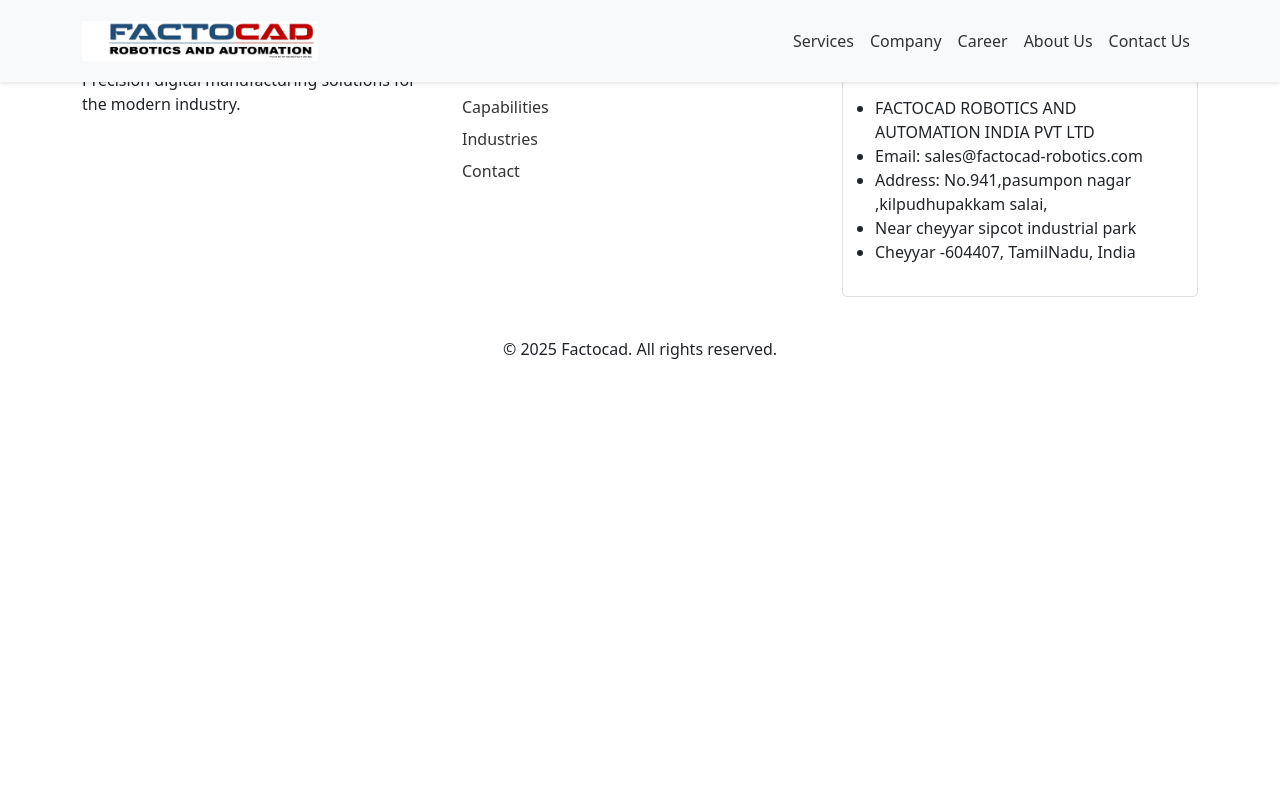
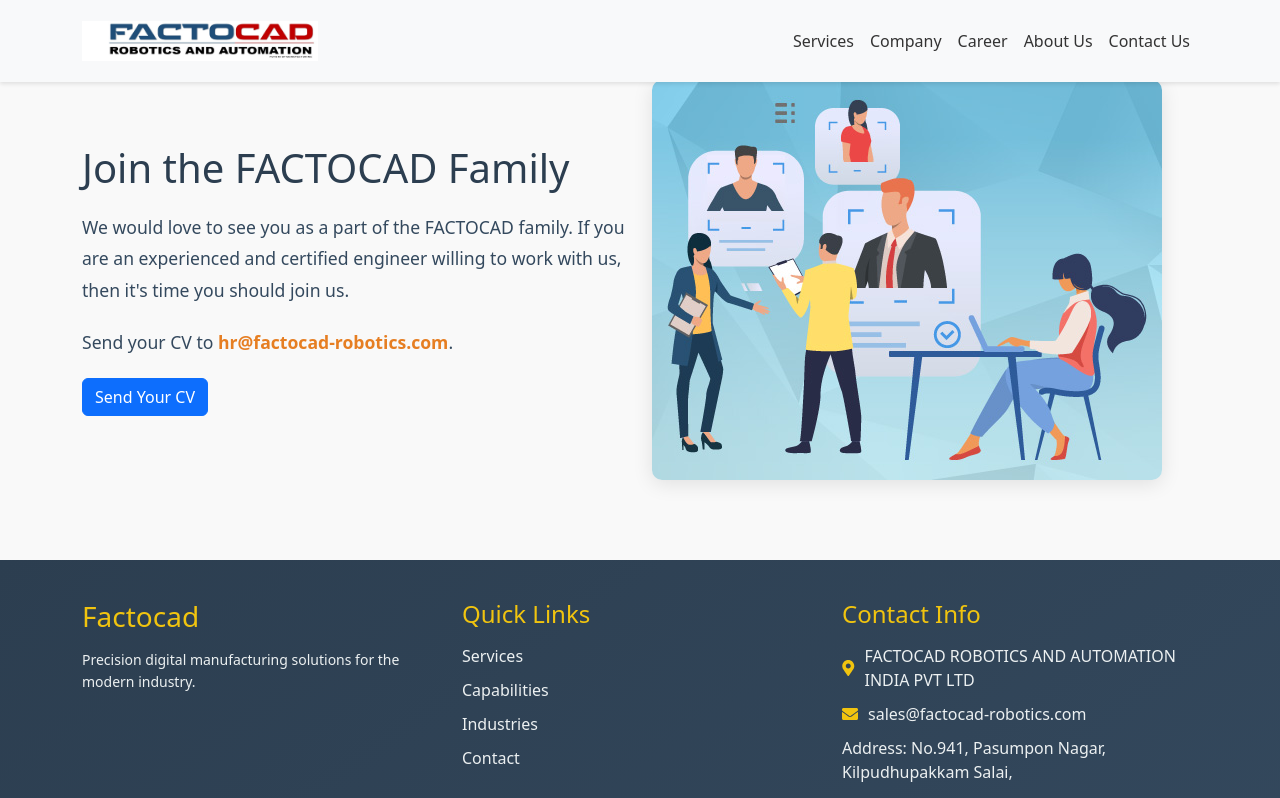
Before and after one commit to Manijmk/factocadproject2, a React (Create React App) app: page /career in a window 1280 px wide. Shown: the top 798 px of the page. Built offline with nearby package versions, Linux system fonts and the light colour scheme.

Commit message:
implemented career

```diff
--- a/src/App.css
+++ b/src/App.css
@@ -73,7 +73,7 @@
   padding-left: 2rem;
 }
 
-.section-title {
+/* .section-title {
   font-size: 2.5rem;
   color: #007bff;
   margin-bottom: 1.5rem;
@@ -88,7 +88,7 @@
   width: 50px;
   height: 3px;
   background: #007bff;
-}
+} */
 
 /* Parallax-Like Effect */
 .about-image {
@@ -116,10 +116,8 @@
 }
 
 .service-card {
-  /* background: #333; */
   padding: 2rem;
   border-radius: 5px;
-  /* transition: transform 0.3s ease; */
   height: 100%;
   background-color: var(--light-bg);
   border: 1px solid var(--light-border);
@@ -134,16 +132,81 @@
 .service-icon svg {
   width: 50px;
   height: 50px;
-  color: var(--primary-blue);
+  color: var(--light-bg);
   margin-bottom: 1rem;
 }
 
 .service-card h3 {
-  color: var(--primary-blue);
+  color: var(--light-bg);
 }
 
 .service-card p {
-  color: var(--light-text);
+  color: var(--light-bg);
+}
+
+/* Services Section */
+.services-section {
+  background-color: #f9f9f9; /* Light background */
+  padding: 60px 0;
+}
+
+.section-title {
+  text-align: center;
+  font-size: 2.5rem;
+  color: #2c3e50; /* Dark text color */
+  margin-bottom: 40px;
+}
+
+.service-card {
+  position: relative;
+  height: 300px;
+  background-size: cover;
+  background-position: center;
+  border-radius: 10px;
+  overflow: hidden;
+  display: flex;
+  align-items: center;
+  justify-content: center;
+  text-align: center;
+  transition: transform 0.3s ease, box-shadow 0.3s ease;
+}
+
+.service-card:hover {
+  transform: translateY(-10px);
+  box-shadow: 0 10px 20px rgba(0, 0, 0, 0.2);
+}
+
+.service-overlay {
+  position: absolute;
+  top: 0;
+  left: 0;
+  width: 100%;
+  height: 100%;
+  background-color: rgba(0, 0, 0, 0.5); /* Dark overlay for better text visibility */
+  z-index: 1;
+}
+
+.service-content {
+  position: relative;
+  z-index: 2;
+  color: #fff; /* White text color */
+  padding: 20px;
+}
+
+.service-icon {
+  font-size: 3rem;
+  margin-bottom: 15px;
+  color: #f1c40f; /* Icon color */
+}
+
+.service-content h3 {
+  font-size: 1.5rem;
+  margin-bottom: 10px;
+}
+
+.service-content p {
+  font-size: 1rem;
+  line-height: 1.5;
 }
 
 /* Capabilities Section */
@@ -189,7 +252,6 @@
   }
 }
 
-/* Industries Section */
 /* Industries Section */
 .industries-section {
   background-color: var(--light-bg);
@@ -266,31 +328,89 @@
 
 /* Footer Section */
 .footer-section {
-  /* background: #1a1a1a; */
-  background-color: var(--light-bg);
-  border-top: 2px solid var(--primary-blue);
+  background: linear-gradient(145deg, #2c3e50, #34495e); /* Dark gradient */
+  color: #ecf0f1; /* Light text color */
+  padding: 40px 0 20px 0;
 }
 
-.footer-section h3 {
-  color: var(--primary-blue);
+.footer-content {
+  padding-bottom: 20px;
+  border-bottom: 1px solid #4a5a6d; /* Subtle separator */
 }
 
-.footer-links {
-  list-style: none;
-  padding: 0;
+.footer-brand h3 {
+  color: #f1c40f; /* Brand color */
+  margin-bottom: 15px;
 }
 
-.footer-links li {
-  margin-bottom: 0.5rem;
+.footer-brand p {
+  font-size: 14px;
+  line-height: 1.6;
 }
 
-.footer-links a {
-  color: var(--light-text);
-  text-decoration: none;
+.footer-links h4,
+.footer-contact h4 {
+  color: #f1c40f; /* Heading color */
+  margin-bottom: 15px;
 }
 
-.footer-links a:hover {
-  color: var(--primary-blue);
+.footer-links ul,
+.footer-contact ul {
+  list-style: none;
+  padding-left: 0;
+}
+
+.footer-links ul li,
+.footer-contact ul li {
+  margin-bottom: 10px;
+}
+
+.footer-links ul li a {
+  color: #ecf0f1; /* Link color */
+  text-decoration: none;
+  transition: color 0.3s ease;
+}
+
+.footer-links ul li a:hover {
+  color: #f1c40f; /* Hover color */
+}
+
+.footer-contact ul li {
+  display: flex;
+  align-items: center;
+  gap: 10px;
+}
+
+.footer-contact ul li svg {
+  color: #f1c40f; /* Icon color */
+}
+
+.social-media {
+  margin-top: 20px;
+}
+
+.social-media a {
+  color: #ecf0f1; /* Social media icon color */
+  font-size: 20px;
+  margin-right: 15px;
+  transition: color 0.3s ease;
+}
+
+.social-media a:hover {
+  color: #f1c40f; /* Hover color */
+}
+
+.footer-copyright {
+  margin-top: 20px;
+  padding-top: 20px;
+  text-align: center;
+  border-top: 1px solid #4a5a6d; /* Subtle separator */
+}
+
+.footer-copyright p {
+  margin: 0;
+  font-size: 14px;
+  color: #bdc3c7; /* Light gray for copyright text */
 }
 
 /* Navbar */
@@ -485,3 +605,64 @@
 .philosophy-section {
   background-color: #ffffff;
 }
+
+/* Career Section */
+.career-section {
+  background-color: #f9f9f9; /* Light background */
+  padding: 80px 0;
+}
+
+.career-content {
+  text-align: left;
+}
+
+.career-content h2 {
+  font-size: 2.5rem;
+  color: #2c3e50; /* Dark blue for headings */
+  margin-bottom: 20px;
+}
+
+.career-content p {
+  font-size: 1.1rem;
+  color: #34495e; /* Dark gray for text */
+  line-height: 1.8;
+  margin-bottom: 20px;
+}
+
+.career-content strong {
+  color: #e67e22; /* Accent color for emphasis */
+}
+
+.cta-button {
+  background-color: #e67e22; /* Orange accent color */
+  border: none;
+  padding: 12px 30px;
+  font-size: 1rem;
+  font-weight: 600;
+  transition: background-color 0.3s ease;
+}
+
+.cta-button:hover {
+  background-color: #d35400; /* Darker orange on hover */
+}
+
+.career-image img {
+  border-radius: 10px;
+  box-shadow: 0 4px 20px rgba(0, 0, 0, 0.1);
+}
+
+/* Responsive Design */
+@media (max-width: 992px) {
+  .career-content {
+    text-align: center;
+    margin-bottom: 40px;
+  }
+
+  .career-content h2 {
+    font-size: 2rem;
+  }
+
+  .career-content p {
+    font-size: 1rem;
+  }
+}
--- a/src/App.js
+++ b/src/App.js
@@ -5,6 +5,7 @@
 import AboutUs from './components/AboutUs';
 import CustomNavbar from './components/Navbar';
 import Footer from './components/Footer';
+import Career from './components/Career';
 
 
 function App() {
@@ -15,6 +16,7 @@
         <Route path="/" element={<Home />} />
         <Route path="/services/:serviceId" element={<ServiceDetail />} />
         <Route path='/about' element={<AboutUs />} />
+        <Route path='/career' element={<Career />} />
       </Routes>
       <CustomNavbar />
       <Footer />
--- /dev/null
+++ b/src/components/Career.js
@@ -0,0 +1,53 @@
+// components/Career.js
+import { Container, Row, Col, Button } from 'react-bootstrap';
+import { useInView } from 'react-intersection-observer';
+import careerImg from '../assets/images/staffing-1.jpg'
+import { useEffect } from 'react';
+
+export default function Career() {
+  const [ref, inView] = useInView({
+    triggerOnce: true,
+    threshold: 0.5,
+  });
+
+   useEffect(() => {
+      // Check if this is causing the scroll
+      window.scrollTo(0, 0); // Ensure the page scrolls to the top on mount
+    }, []);
+
+  return (
+    <section
+      id="career"
+      className={`career-section ${inView ? 'in-view' : ''}`}
+      ref={ref}
+    >
+      <Container>
+        <Row className="align-items-center">
+          <Col lg={6} className="career-content">
+            <h2>Join the FACTOCAD Family</h2>
+            <p>
+              We would love to see you as a part of the FACTOCAD family. If you are an experienced and certified engineer willing to work with us, then it's time you should join us.
+            </p>
+            <p>
+              Send your CV to <strong>hr@factocad-robotics.com</strong>.
+            </p>
+            <Button
+              variant="primary"
+              href="mailto:hr@factocad-robotics.com"
+              className="cta-button"
+            >
+              Send Your CV
+            </Button>
+          </Col>
+          <Col lg={6} className="career-image">
+            <img
+              src={careerImg} // Add your manufacturing-related image here
+              alt="Join FACTOCAD"
+              className="img-fluid"
+            />
+          </Col>
+        </Row>
+      </Container>
+    </section>
+  );
+}
--- a/src/components/Footer.js
+++ b/src/components/Footer.js
@@ -1,40 +1,88 @@
+// // components/Footer.js
+// import { Container, Row, Col } from 'react-bootstrap';
+
+// export default function Footer() {
+//   return (
+//     <footer className="footer-section py-4">
+//       <Container>
+//         <Row>
+//           <Col md={4}>
+//             <h3>Factocad</h3>
+//             <p>Precision digital manufacturing solutions for the modern industry.</p>
+//           </Col>
+//           <Col md={4}>
+//             <h4>Quick Links</h4>
+//             <ul className="footer-links">
+//               <li><a href="#services">Services</a></li>
+//               <li><a href="#capabilities">Capabilities</a></li>
+//               <li><a href="#industries">Industries</a></li>
+//               <li><a href="#contact">Contact</a></li>
+//             </ul>
+//           </Col>
+//           <Col md={4}>
+//             <h4>Contact Info</h4>
+//             <ul className="contact-info">
+//               <li> FACTOCAD ROBOTICS AND AUTOMATION INDIA PVT LTD </li>
+//               <li>Email: sales@factocad-robotics.com</li>
+//               <li>Address: No.941,pasumpon nagar ,kilpudhupakkam salai,</li>
+//               <li>Near cheyyar sipcot industrial park </li>
+//               <li>Cheyyar -604407, TamilNadu, India </li>
+//             </ul>
+//           </Col>
+//         </Row>
+//         <Row className="mt-4">
+//           <Col>
+//             <p className="text-center mb-0">
+//               &copy; {new Date().getFullYear()} Factocad. All rights reserved.
+//             </p>
+//           </Col>
+//         </Row>
+//       </Container>
+//     </footer>
+//   );
+// }
+
 // components/Footer.js
 import { Container, Row, Col } from 'react-bootstrap';
+import { FaEnvelope, FaMapMarkerAlt, FaLinkedin, FaTwitter, FaFacebook } from 'react-icons/fa'; // Icons for contact and social media
 
 export default function Footer() {
   return (
-    <footer className="footer-section py-4">
+    <footer className="footer-section">
       <Container>
-        <Row>
-          <Col md={4}>
+        <Row className="footer-content">
+          <Col md={4} className="footer-brand">
             <h3>Factocad</h3>
             <p>Precision digital manufacturing solutions for the modern industry.</p>
           </Col>
-          <Col md={4}>
+          <Col md={4} className="footer-links">
             <h4>Quick Links</h4>
-            <ul className="footer-links">
+            <ul>
               <li><a href="#services">Services</a></li>
               <li><a href="#capabilities">Capabilities</a></li>
               <li><a href="#industries">Industries</a></li>
               <li><a href="#contact">Contact</a></li>
             </ul>
           </Col>
-          <Col md={4}>
+          <Col md={4} className="footer-contact">
             <h4>Contact Info</h4>
-            <ul className="contact-info">
-              <li> FACTOCAD ROBOTICS AND AUTOMATION INDIA PVT LTD </li>
-              <li>Email: sales@factocad-robotics.com</li>
-              <li>Address: No.941,pasumpon nagar ,kilpudhupakkam salai,</li>
-              <li>Near cheyyar sipcot industrial park </li>
-              <li>Cheyyar -604407, TamilNadu, India </li>
+            <ul>
+              <li><FaMapMarkerAlt /> FACTOCAD ROBOTICS AND AUTOMATION INDIA PVT LTD</li>
+              <li><FaEnvelope /> sales@factocad-robotics.com</li>
+              <li>Address: No.941, Pasumpon Nagar, Kilpudhupakkam Salai,</li>
+              <li>Near Cheyyar Sipcot Industrial Park,</li>
+              <li>Cheyyar - 604407, TamilNadu, India</li>
             </ul>
+            <div className="social-media">
+              <a href="https://linkedin.com" aria-label="LinkedIn"><FaLinkedin /></a>
+              <a href="https://twitter.com" aria-label="Twitter"><FaTwitter /></a>
+              <a href="https://facebook.com" aria-label="Facebook"><FaFacebook /></a>
+            </div>
           </Col>
         </Row>
-        <Row className="mt-4">
+        <Row className="footer-copyright">
           <Col>
-            <p className="text-center mb-0">
-              &copy; {new Date().getFullYear()} Factocad. All rights reserved.
-            </p>
+            <p>&copy; {new Date().getFullYear()} Factocad. All rights reserved.</p>
           </Col>
         </Row>
       </Container>
--- a/src/components/Navbar.js
+++ b/src/components/Navbar.js
@@ -20,7 +20,7 @@
           <Nav>
             <Nav.Link as={Link} to="#services">Services</Nav.Link>
             <Nav.Link as={Link} to="#capabilities">Company</Nav.Link>
-            <Nav.Link as={Link} to="#industries">Career</Nav.Link>
+            <Nav.Link as={Link} to="/career">Career</Nav.Link>
             <Nav.Link as={Link} to="/about">About Us</Nav.Link>
             <Nav.Link as={Link} to="#contact">Contact Us</Nav.Link>
           </Nav>
--- a/src/components/Services.js
+++ b/src/components/Services.js
@@ -3,25 +3,31 @@
 import { Gear, Robot, Person } from 'react-bootstrap-icons';
 import { useInView } from 'react-intersection-observer';
 import { Link } from 'react-router-dom';
+import Bgimage from '../assets/images/bg-2.jpg';
+import StaffImg from '../assets/images/staffing-1.jpg';
+import RobotMfgImg from '../assets/images/bg-4.png'
 
 const services = [
     {
         id: 'digital-manufacturing',
         icon: <Gear />,
         title: "Digital Manufacturing",
-        desc: "End-to-end engineering solutions from concept to production"
+        desc: "End-to-end engineering solutions from concept to production",
+        bgImage : Bgimage,
     },
     {
         id: 'staffing-consulting',
         icon: <Person />,
         title: "Staffing & Consulting",
-        desc: "Skill-set Upgradation Programs"
+        desc: "Skill-set Upgradation Programs",
+        bgImage : StaffImg,
     },
     {
         id: 'robotic-integration',
         icon: <Robot />,
         title: "Lean Manufacturing",
-        desc: "Advanced robotic systems implementation"
+        desc: "Advanced robotic systems implementation",
+        bgImage : RobotMfgImg,
     },
     // {
     //     id: 'tooling-design',
@@ -51,10 +57,20 @@
                                 to={`/services/${service.id}`}
                                 className="text-decoration-none"
                             >
-                                <div className="service-card">
-                                    <div className="service-icon">{service.icon}</div>
-                                    <h3>{service.title}</h3>
-                                    <p>{service.desc}</p>
+                               <div
+                                    className="service-card"
+                                    style={{
+                                        background: `linear-gradient(rgba(0,0,0,0.6), rgba(0,0,0,0.6)), url(${service.bgImage})`,
+                                        backgroundSize: 'cover',
+                                        minHeight: '300px'
+                                      }}
+                                >
+                                    <div className="service-overlay"></div>
+                                    <div className="service-content">
+                                        <div className="service-icon">{service.icon}</div>
+                                        <h3>{service.title}</h3>
+                                        <p>{service.desc}</p>
+                                    </div>
                                 </div>
                             </Link>
                         </Col>
--- a/src/pages/ServiceDetails.js
+++ b/src/pages/ServiceDetails.js
@@ -5,6 +5,7 @@
 import { Link } from 'react-router-dom';
 import bgimage from '../assets/images/bg-3.jpg';
 import metalstampingimg from '../assets/images/Metalstamping.jpg';
+import { useEffect } from 'react';
 
 const serviceDetails = {
   'digital-manufacturing': {
@@ -76,6 +77,12 @@
 };
 
 export default function ServiceDetail() {
+
+  useEffect(() => {
+    // Check if this is causing the scroll
+    window.scrollTo(0, 0); // Ensure the page scrolls to the top on mount
+  }, []);
+
   const { serviceId } = useParams();
   const service = serviceDetails[serviceId];
 
```
